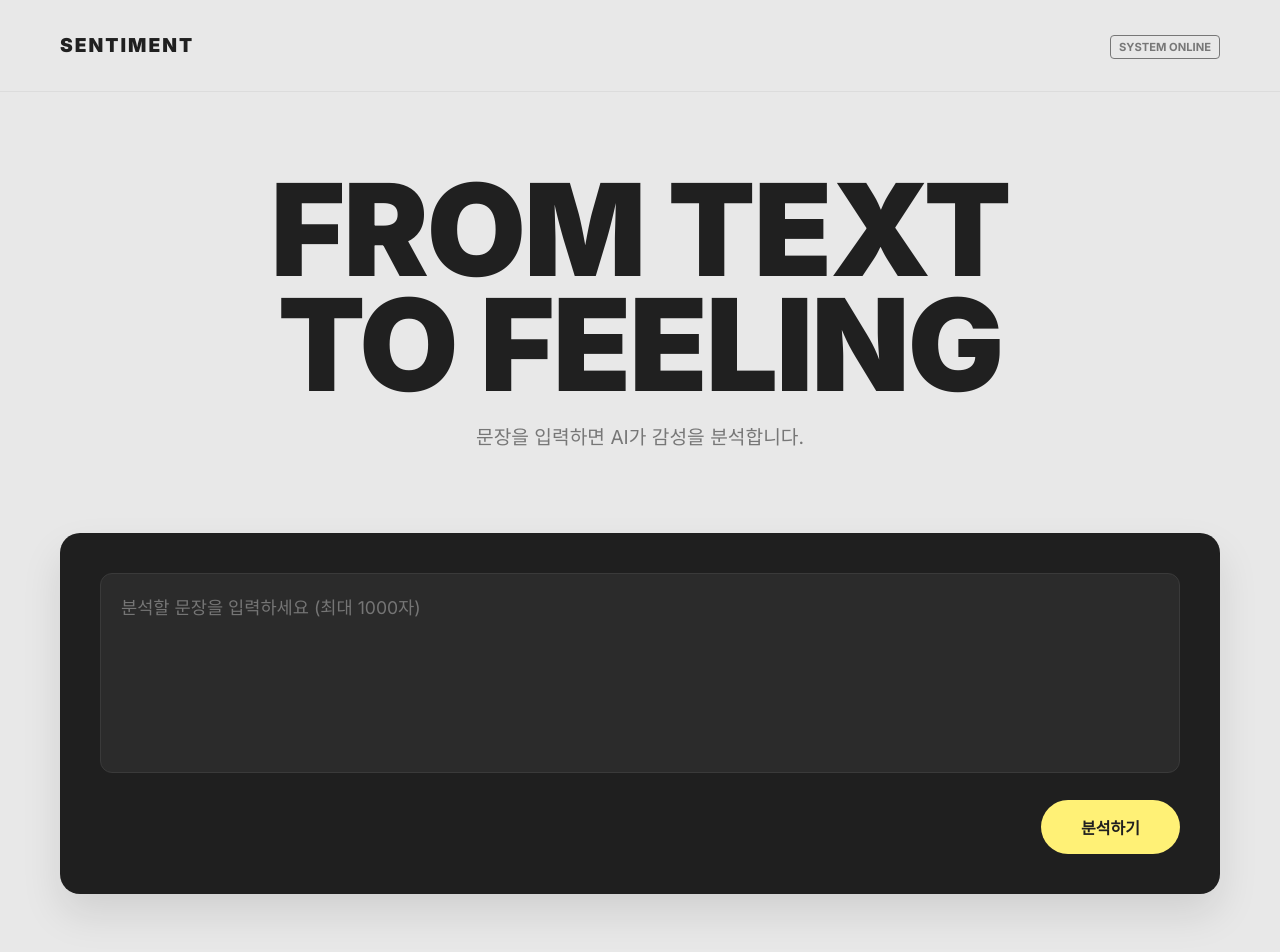
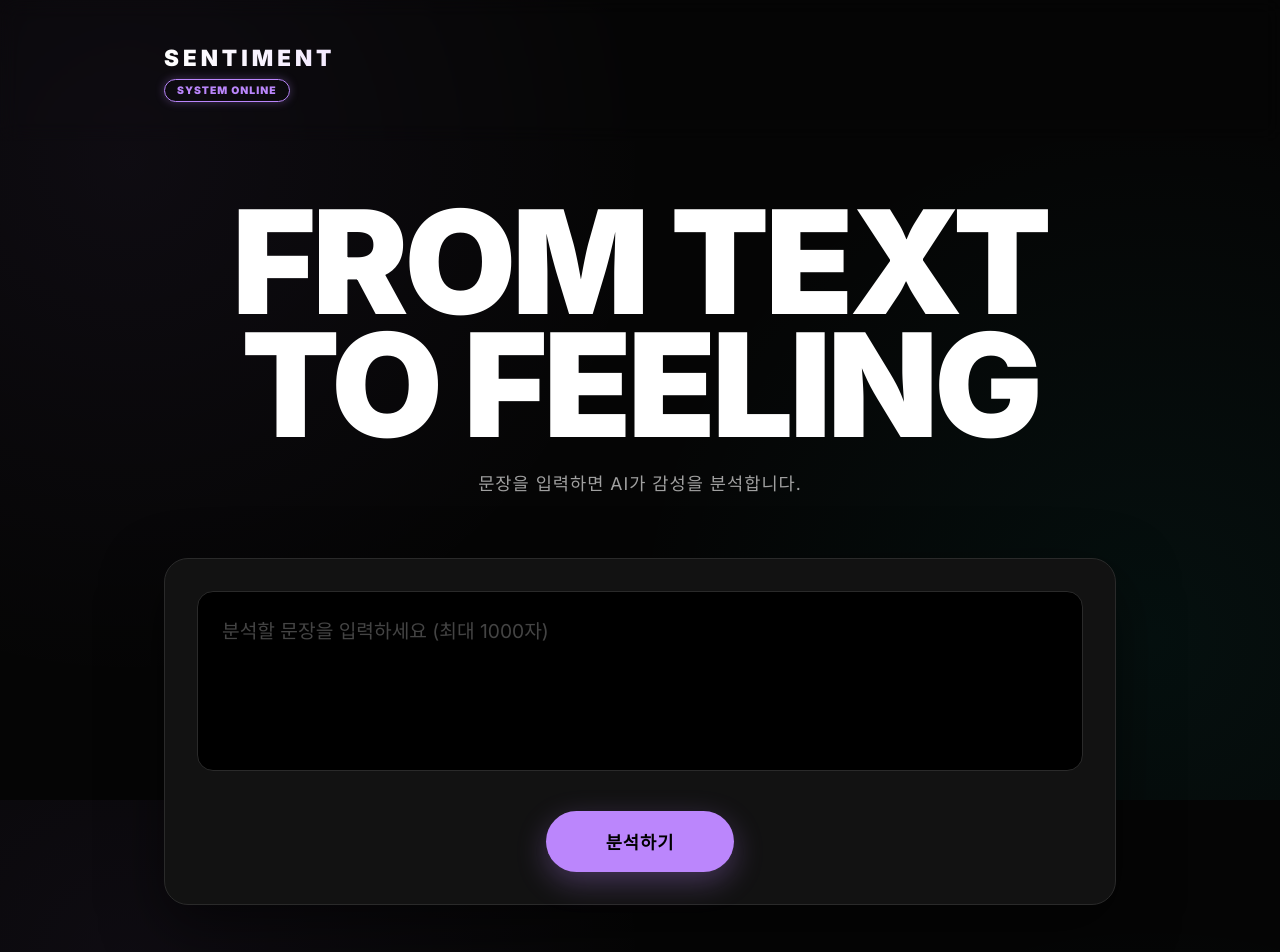
Before and after one commit to AppleNote8763/sensitive-project, a website: page public/index.html in a window 1280 px wide. Shown: the top 952 px of the page. Drawn offline with Linux system fonts and the light colour scheme.

Commit message:
UI: Apply premium dark mode theme

```diff
--- a/public/styles.css
+++ b/public/styles.css
@@ -1,16 +1,18 @@
 :root {
-    --bg: #e8e8e8;
-    --text: #202020;
-    --muted: #777777;
-    --panel: #1f1f1f;
-    --panel-soft: #2b2b2b;
-    --line: #3a3a3a;
-    --point: #fff176;
+    --bg: #050505;
+    --text: #ffffff;
+    --muted: #a0a0a0;
+    --panel: #121212;
+    --panel-border: #2a2a2a;
+    --panel-hover: #1a1a1a;
+    --point: #bb86fc;
+    --point-glow: rgba(187, 134, 252, 0.3);
     --white: #ffffff;
-    --error: #ff6b6b;
-    --positive: #4caf50;
-    --negative: #f44336;
+    --error: #ff5252;
+    --positive: #00e676;
+    --negative: #ff5252;
     --neutral: #9e9e9e;
+    --font-main: 'Inter', 'Noto Sans KR', sans-serif;
 }
 
 * {
@@ -22,90 +24,108 @@
 body {
     background-color: var(--bg);
     color: var(--text);
-    font-family: 'Inter', 'Noto Sans KR', sans-serif;
+    font-family: var(--font-main);
     line-height: 1.6;
     overflow-x: hidden;
+    background-image:
+        radial-gradient(circle at 10% 20%, rgba(187, 134, 252, 0.05) 0%, transparent 40%),
+        radial-gradient(circle at 90% 80%, rgba(3, 218, 198, 0.05) 0%, transparent 40%);
+    background-attachment: fixed;
 }
 
 .container {
-    max-width: 1200px;
+    max-width: 1000px;
     margin: 0 auto;
-    padding: 0 20px;
+    padding: 0 24px;
 }
 
 /* Header */
 .header {
-    padding: 30px 0;
-    border-bottom: 1px solid rgba(0, 0, 0, 0.05);
-}
-
-.header .container {
-    display: flex;
-    justify-content: space-between;
-    align-items: center;
+    padding: 40px 0;
+    backdrop-filter: blur(10px);
+    position: sticky;
+    top: 0;
+    z-index: 100;
 }
 
 .logo {
     font-weight: 900;
-    font-size: 1.2rem;
-    letter-spacing: 2px;
+    font-size: 1.4rem;
+    letter-spacing: 4px;
+    background: linear-gradient(to right, #ffffff, var(--point));
+    -webkit-background-clip: text;
+    -webkit-text-fill-color: transparent;
 }
 
 .status-indicator {
-    font-size: 0.7rem;
-    font-weight: 700;
-    color: var(--muted);
-    border: 1px solid var(--muted);
-    padding: 4px 8px;
-    border-radius: 4px;
+    font-size: 0.65rem;
+    font-weight: 800;
+    color: var(--point);
+    border: 1px solid var(--point);
+    padding: 4px 12px;
+    border-radius: 50px;
+    letter-spacing: 1px;
+    box-shadow: 0 0 10px var(--point-glow);
 }
 
 /* Hero */
 .hero {
-    padding: 80px 0 40px;
+    padding: 60px 0 40px;
     text-align: center;
 }
 
 .hero-title {
-    font-size: clamp(3rem, 10vw, 8rem);
+    font-size: clamp(3.5rem, 12vw, 9rem);
     font-weight: 900;
-    line-height: 0.9;
-    margin-bottom: 20px;
-    letter-spacing: -2px;
+    line-height: 0.85;
+    margin-bottom: 24px;
+    letter-spacing: -4px;
+    text-transform: uppercase;
 }
 
 .hero-subtitle {
-    font-size: 1.2rem;
+    font-size: 1.1rem;
     color: var(--muted);
     font-weight: 400;
+    letter-spacing: 1px;
 }
 
 /* Input Section */
 .analysis-section {
-    padding: 40px 0 100px;
+    padding: 20px 0 120px;
 }
 
 .input-panel {
     background-color: var(--panel);
-    border-radius: 20px;
-    padding: 40px;
-    box-shadow: 0 20px 40px rgba(0, 0, 0, 0.1);
-    margin-bottom: 30px;
+    border: 1px solid var(--panel-border);
+    border-radius: 24px;
+    padding: 32px;
+    box-shadow: 0 20px 60px rgba(0, 0, 0, 0.5);
+    transition: transform 0.4s cubic-bezier(0.175, 0.885, 0.32, 1.275);
+}
+
+.input-panel:focus-within {
+    border-color: var(--point);
+    box-shadow: 0 20px 60px rgba(187, 134, 252, 0.1);
 }
 
 textarea {
     width: 100%;
-    height: 200px;
-    background-color: var(--panel-soft);
-    border: 1px solid var(--line);
-    border-radius: 12px;
-    padding: 20px;
+    height: 180px;
+    background-color: #000000;
+    border: 1px solid var(--panel-border);
+    border-radius: 16px;
+    padding: 24px;
     color: var(--white);
     font-family: inherit;
-    font-size: 1.1rem;
+    font-size: 1.2rem;
     resize: none;
     outline: none;
-    transition: border-color 0.3s;
+    transition: all 0.3s ease;
+}
+
+textarea::placeholder {
+    color: #444;
 }
 
 textarea:focus {
@@ -114,37 +134,38 @@ textarea:focus {
 
 .button-wrapper {
     display: flex;
-    justify-content: flex-end;
-    margin-top: 20px;
+    justify-content: center;
+    margin-top: 32px;
 }
 
 .btn {
-    padding: 15px 40px;
-    font-size: 1rem;
-    font-weight: 700;
-    border-radius: 30px;
+    padding: 18px 60px;
+    font-size: 1.1rem;
+    font-weight: 800;
+    border-radius: 50px;
     border: none;
     cursor: pointer;
-    transition: transform 0.3s, background-color 0.3s;
-}
-
-.btn:hover {
-    transform: translateY(-2px);
-}
-
-.btn:active {
-    transform: translateY(0);
+    transition: all 0.3s cubic-bezier(0.4, 0, 0.2, 1);
+    letter-spacing: 1px;
 }
 
 .btn-primary {
     background-color: var(--point);
-    color: var(--text);
+    color: #000000;
+    box-shadow: 0 10px 30px var(--point-glow);
+}
+
+.btn-primary:hover {
+    transform: translateY(-4px) scale(1.02);
+    box-shadow: 0 15px 40px var(--point-glow);
 }
 
 .btn-primary:disabled {
-    background-color: var(--muted);
+    background-color: var(--panel-border);
+    color: var(--muted);
     cursor: not-allowed;
     transform: none;
+    box-shadow: none;
 }
 
 /* Loading */
@@ -152,17 +173,18 @@ textarea:focus {
     display: flex;
     flex-direction: column;
     align-items: center;
-    gap: 15px;
-    padding: 40px;
+    gap: 20px;
+    padding: 60px;
 }
 
 .spinner {
-    width: 30px;
-    height: 30px;
-    border: 3px solid rgba(0, 0, 0, 0.1);
-    border-top: 3px solid var(--text);
+    width: 40px;
+    height: 40px;
+    border: 3px solid rgba(187, 134, 252, 0.1);
+    border-top: 3px solid var(--point);
     border-radius: 50%;
-    animation: spin 1s linear infinite;
+    animation: spin 0.8s linear infinite;
+    box-shadow: 0 0 15px var(--point-glow);
 }
 
 @keyframes spin {
@@ -171,58 +193,67 @@ textarea:focus {
 
 /* Error Box */
 .error-box {
-    background-color: rgba(255, 107, 107, 0.1);
+    background-color: rgba(255, 82, 82, 0.05);
     border: 1px solid var(--error);
-    border-radius: 12px;
-    padding: 20px;
+    border-radius: 16px;
+    padding: 24px;
     color: var(--error);
     text-align: center;
-    margin-bottom: 30px;
+    margin-bottom: 40px;
 }
 
 /* Result Card */
 .result-card {
     background-color: var(--panel);
-    border-radius: 20px;
-    padding: 40px;
+    border: 1px solid var(--panel-border);
+    border-radius: 28px;
+    padding: 48px;
     color: var(--white);
-    animation: fadeInUp 0.5s ease-out;
+    margin-top: 40px;
+    animation: fadeInUp 0.6s cubic-bezier(0.23, 1, 0.32, 1);
+    box-shadow: 0 30px 70px rgba(0, 0, 0, 0.6);
 }
 
 .result-header {
     display: flex;
     justify-content: space-between;
-    align-items: center;
-    border-bottom: 1px solid var(--line);
-    padding-bottom: 20px;
-    margin-bottom: 20px;
+    align-items: flex-end;
+    border-bottom: 1px solid var(--panel-border);
+    padding-bottom: 32px;
+    margin-bottom: 32px;
 }
 
 .result-header h2 {
-    font-size: 2rem;
+    font-size: 3rem;
     font-weight: 900;
+    line-height: 1;
 }
 
 .confidence-badge {
-    background-color: var(--point);
-    color: var(--text);
-    padding: 5px 15px;
-    border-radius: 20px;
-    font-size: 0.9rem;
-    font-weight: 700;
+    background-color: rgba(255, 255, 255, 0.05);
+    color: var(--point);
+    padding: 8px 20px;
+    border: 1px solid var(--point);
+    border-radius: 50px;
+    font-size: 1rem;
+    font-weight: 800;
+    box-shadow: 0 0 20px var(--point-glow);
 }
 
 .result-body p {
-    font-size: 1.1rem;
-    line-height: 1.8;
+    font-size: 1.3rem;
+    line-height: 1.6;
+    color: #e0e0e0;
 }
 
 /* Footer */
 .footer {
-    padding: 40px 0;
+    padding: 60px 0;
     text-align: center;
-    color: var(--muted);
-    font-size: 0.9rem;
+    color: #444;
+    font-size: 0.8rem;
+    letter-spacing: 2px;
+    text-transform: uppercase;
 }
 
 /* Utility */
@@ -233,7 +264,7 @@ textarea:focus {
 @keyframes fadeInUp {
     from {
         opacity: 0;
-        transform: translateY(20px);
+        transform: translateY(40px);
     }
     to {
         opacity: 1;
@@ -244,14 +275,14 @@ textarea:focus {
 /* Responsive */
 @media (max-width: 768px) {
     .hero-title {
-        font-size: 4rem;
+        font-size: 4.5rem;
     }
 
     .input-panel, .result-card {
-        padding: 20px;
+        padding: 24px;
     }
 
-    .btn {
-        width: 100%;
+    .result-header h2 {
+        font-size: 2rem;
     }
 }
```
